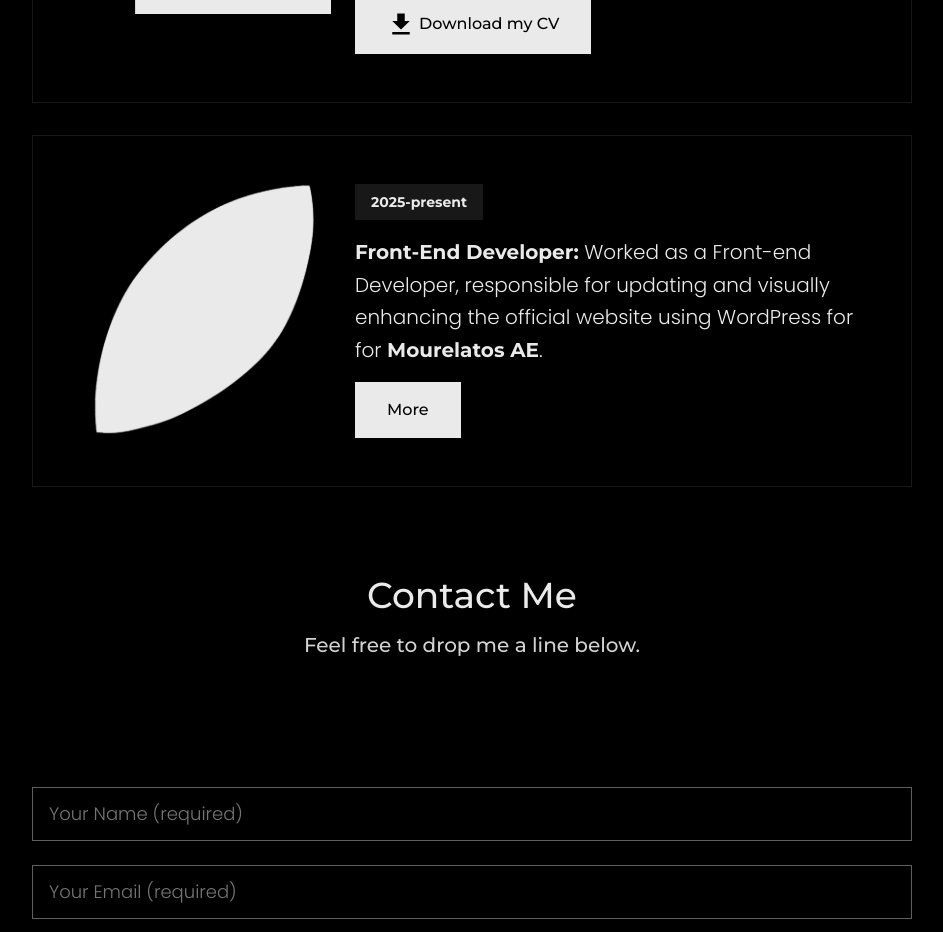
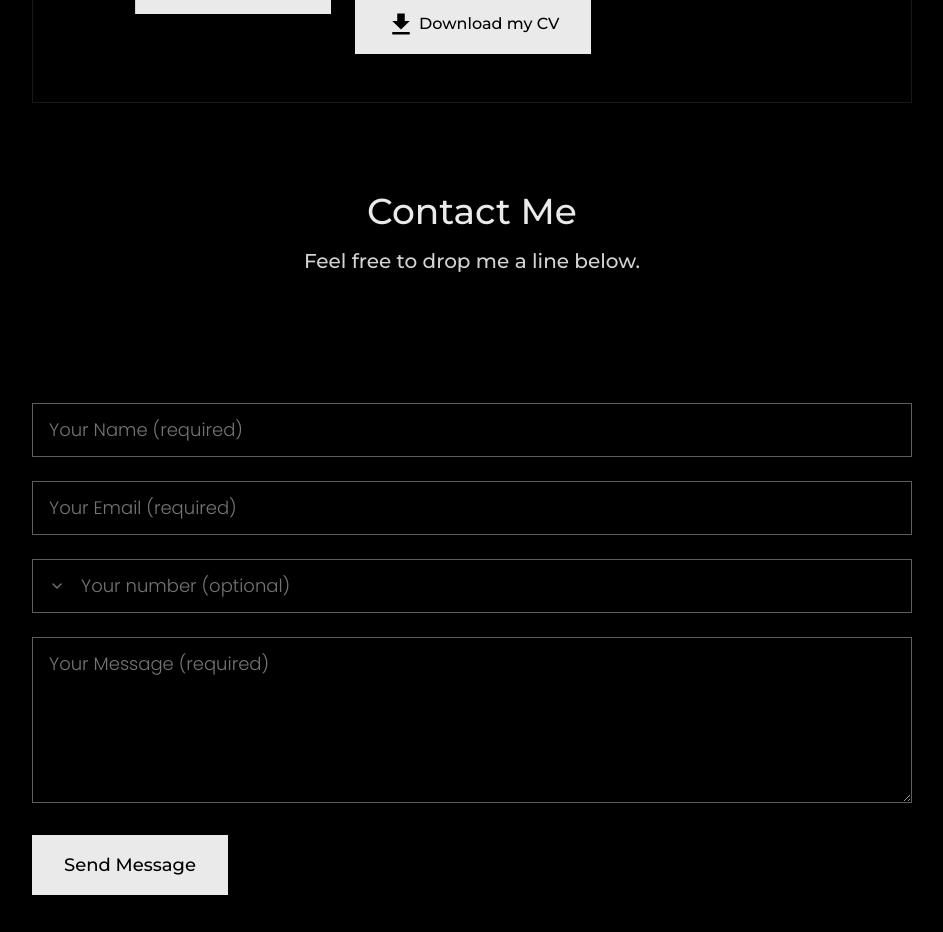
Before and after one commit to DespoinaLiarokapi/my-resume, a React (Vite) app: page / in a window 1280 px wide. Shown: the part 2040-2972 px from the top of the page, without its empty margins (168-1111 px from the left). Built offline with nearby package versions, Linux system fonts and the light colour scheme; a web font is replaced by a local one.

Commit message:
Untracked gh-pages .cache folder and updated .gitignore

```diff
--- a/src/App.tsx
+++ b/src/App.tsx
@@ -331,13 +331,17 @@ const form = useRef<HTMLFormElement>(null)
             </div>
           </div>
 
+         <div className="hidden">
+
           <JobCard
             icon={jobIcon2}
             date="2025-present"
             role="Front-End Developer"
             company="Mourelatos AE"
-  description="Worked as a Front-end Developer, responsible for updating and visually enhancing the official website using WordPress for"
+            description="Worked as a Front-end Developer, responsible for updating and visually enhancing the official website using WordPress"
           />
+
+          </div>
 
 
         </section>
--- a/vite.config.ts
+++ b/vite.config.ts
@@ -4,6 +4,7 @@ import path from 'path'
 import tailwindcss from '@tailwindcss/vite'
 
 export default defineConfig({
+  base: '/my-resume/',
   plugins: [
     react(),
     tailwindcss(),
```
Also changed, not shown: package.json (+10 -6 lines), 37 other files (tests, documents, lock files or other folders). Lines whose indentation alone changed are shown as unchanged.
